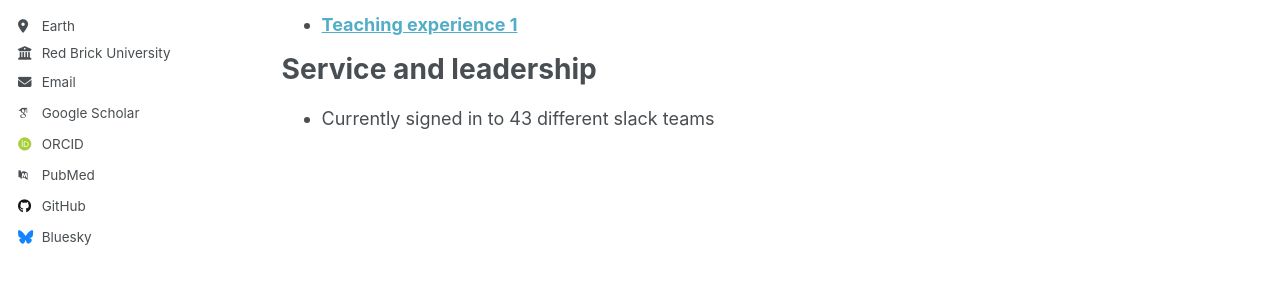
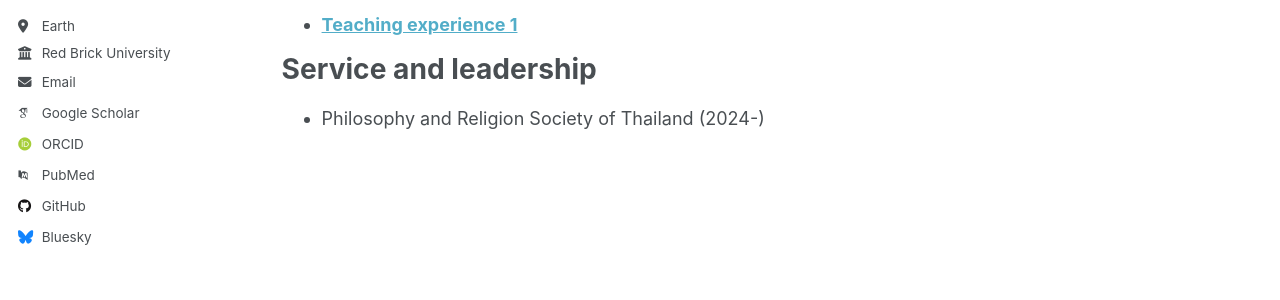
Before and after one commit to akirakeene/testportfolio, a Jekyll site: the page built from _pages/cv.md, in a window 1280 px wide and 900 px high, scrolled down 1708 px. Shown: the part 360-660 px from the top of the window. Built offline with Jekyll 4.4.1, drawn with Linux system fonts in a browser that asks for light colours; some web fonts are replaced.

Commit message:
Update cv.md

```diff
--- a/_pages/cv.md
+++ b/_pages/cv.md
@@ -60,4 +60,4 @@ Teaching
 
 Service and leadership
 ======
-* Currently signed in to 43 different slack teams
+* Philosophy and Religion Society of Thailand (2024-)
```
